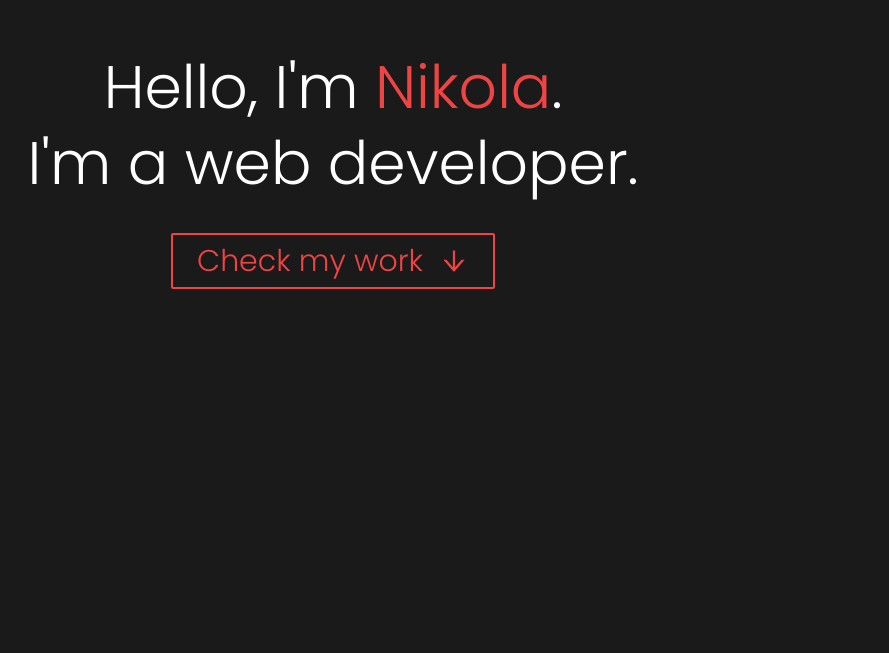
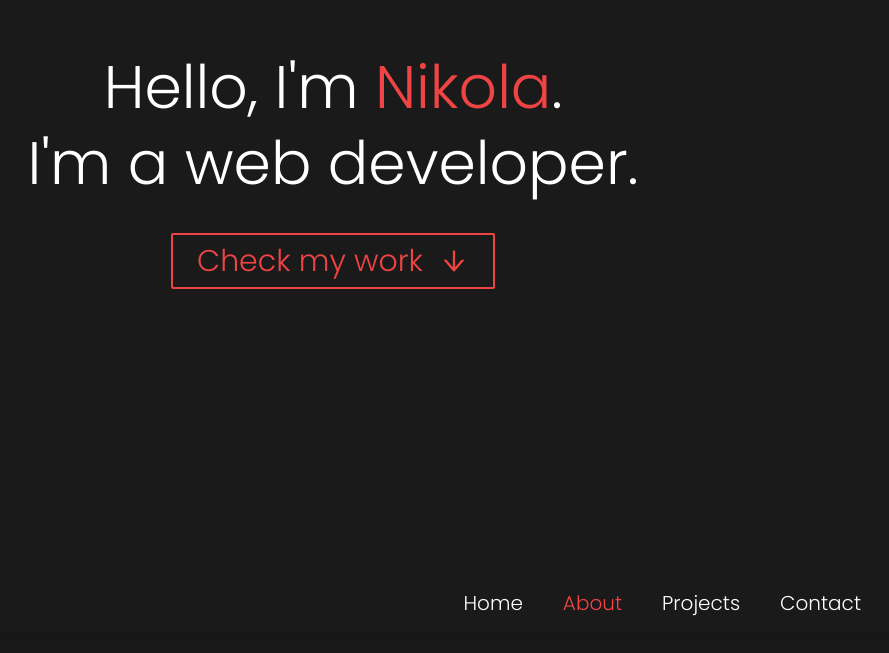
Before and after one commit to Joksa132/portfolio, a Next.js app: page / in a window 1280 px wide. Shown: the part 227-880 px from the top of the page, without its empty margins (307-1196 px from the left). Before the commit the page ends 800 px from the top, so only its background shows below. Built offline with nearby package versions, Linux system fonts and the light colour scheme.

Commit message:
import nav and add link for button

```diff
--- a/app/page.tsx
+++ b/app/page.tsx
@@ -1,18 +1,24 @@
 "use client"
+import Nav from '@/components/Nav'
+import Link from 'next/link'
 import { AiOutlineArrowDown } from 'react-icons/ai'
 
 export default function Home() {
   return (
-    <main>
-      <section className="flex flex-col items-center justify-center text-white h-screen text-6xl gap-4">
+    <main className='text-white scroll-smooth'>
+      <section className="flex flex-col items-center justify-center h-screen text-6xl gap-4" id='home'>
         <span className="text-left-animation">Hello, I'm <span className="text-red-500">Nikola</span>.</span>
         <span className="text-right-animation mb-6">I'm a web developer.</span>
-        <button className="btn-animation rounded-sm text-3xl border-2 border-red-500 px-6 py-2 text-red-500 flex items-center gap-4">
-          Check my work <AiOutlineArrowDown />
-        </button>
+        <Link href="#about">
+          <button className="btn-animation rounded-sm text-3xl border-2 border-red-500 px-6 py-2 text-red-500 flex items-center gap-4">
+            Check my work <AiOutlineArrowDown />
+          </button>
+        </Link>
       </section>
-      <section>
-
+      <Nav />
+      <section className='h-screen' id='about'>
+      </section>
+      <section className='h-screen' id='projects'>
       </section>
     </main>
   )
```
